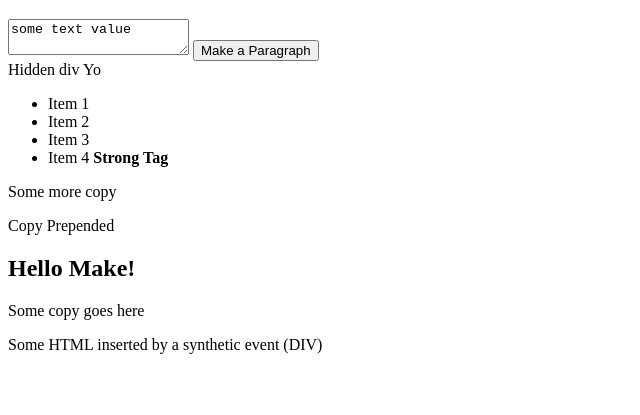
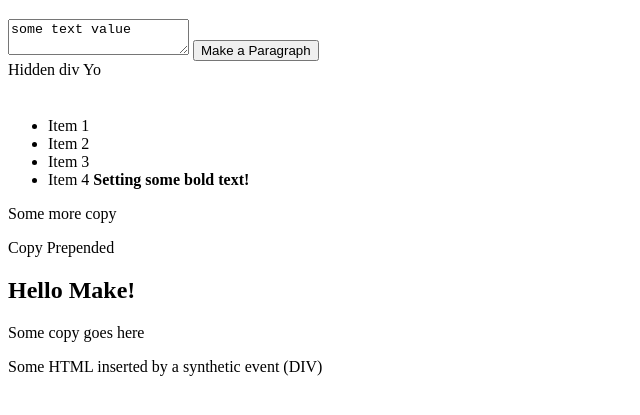
Before and after one commit to krschroeder/base-elem-js, a website with bundled scripts: page src/html/index.html in a window 1280 px wide. Shown: the part 61-476 px from the top of the page, without its empty margins (0-640 px from the left). Built offline with nearby package versions, Linux system fonts and the light colour scheme.

Commit message:
refactor some reducing some redundancy. Get string values of html and text

```diff
--- a/package.json
+++ b/package.json
@@ -1,6 +1,6 @@
 {
   "name": "base-elem-js",
-  "version": "1.3.0",
+  "version": "1.3.1",
   "description": "A super light weight package for querying the DOM, adding event listeners, removing them, making and manipulating elements and more.",
   "homepage": "https://github.com/krschroeder/base-elem-js#readme",
   "bugs": {
--- a/src/html/index.html
+++ b/src/html/index.html
@@ -13,7 +13,7 @@
             <textarea id="pinput" type="text" placeholder="Enter in paragraph HTML" >some text value</textarea>
             <button>Make a Paragraph</button>
         </div>
-        <div class="hidden" data-something="something" hidden>Hidden div Yo</div>
+        <div class="hidden" data-something="something in the way" hidden>Hidden div Yo</div>
         <ul>
             <li>Item 1</li>
             <li>Item 2</li>
--- a/src/js/core/BaseElem.ts
+++ b/src/js/core/BaseElem.ts
@@ -43,12 +43,7 @@ class BaseElem {
             this.elem = [...selector.elem];
         } else {
             //not checking type for HTMLElement[]
-            if (isArr(selector)) {
-
-                this.elem = selector;
-            } else {
-                this.elem = [selector];
-            }
+            this.elem = isArr(selector) ? selector : [selector];
         }
         return this;
     }
@@ -58,6 +53,31 @@ class BaseElem {
         while (elem = this.elem[i]) {
             fn(elem, i++);
         }
+    }
+
+    #strOrObj <T>(attrs: T, fn: (elem: HTMLElement, attrs: T) => string = () => ''): string {
+
+        if (typeof attrs === 'string') {
+            const elem = this.elem[0] as HTMLElement;
+            return fn(elem, attrs);
+        } else {
+            this.#iterate(elem => fn(elem, attrs));
+        }
+        return '';
+    }
+
+    #content(fn:(content: string) => string | Node | ChildNode[], content?: string) {
+        if (content) {
+            this.#iterate((elem: HTMLElement) => {
+                empty(elem);
+                const nodes = fn(content);
+                isArr(nodes) ? elem.append(...nodes): elem.append(nodes);
+            });
+        } else {
+            // return copy
+            return this.elem[0];
+        }
+        return null;
     }
 
     find(selector: string, filter?: (elem: any, i: number) => boolean): BaseElem {
@@ -94,12 +114,9 @@ class BaseElem {
     css(attrs: string): string;
     css(attrs: Partial<CSSProperties>): BaseElem;
     css(attrs: Partial<CSSProperties> | string): string | BaseElem {
-        if (typeof attrs === 'string') {
-            const elem = this.elem[0] as HTMLElement;
-            return css(elem, attrs);
-        } else {
-            this.#iterate(elem => css(elem, attrs));
-        }
+
+        const val = this.#strOrObj(attrs, css);
+        if (val) return val;
         return this;
     }
 
@@ -133,15 +150,8 @@ class BaseElem {
     attr(attrs: string): string;
     attr(attrs: Record<string,string> ): BaseElem;
     attr(attrs: Record<string,string> | string): BaseElem | string {
-
-        if (typeof attrs === 'string') {
-            const elem = isArr(this.elem) ? this.elem[0] : this.elem;
-            return attr(elem as HTMLElement, attrs);
-
-        } else {
-            this.#iterate(elem => attr(elem as HTMLElement, attrs));
-        }
-
+        const val = this.#strOrObj(attrs, attr);
+        if (val) return val;
         return this;
     }
 
@@ -162,27 +172,31 @@ class BaseElem {
         this.#iterate((elem: HTMLElement) => {
             const elems = (typeof html === 'string' ? htmlParse(html) : isArr(html) ? html : [html]) as HTMLElement[];
 
-            if (method === 'append') elem.append(...elems);
-            if (method === 'prepend') elem.prepend(...elems);
-            if (method === 'after') elem.after(...elems);
-            if (method === 'before') elem.before(...elems);
+            if (method === 'append')    elem.append(...elems);
+            if (method === 'prepend')   elem.prepend(...elems);
+            if (method === 'after')     elem.after(...elems);
+            if (method === 'before')    elem.before(...elems);
         });
         return this;
     }
 
-    html(html: string): BaseElem {
-        this.#iterate((elem: HTMLElement) => {
-            empty(elem);
-            elem.append(...htmlParse(html));
-        });
+    html(): string;
+    html(html: string): BaseElem;
+    html(html?: string): BaseElem | string {
+
+        const retEl = this.#content(htmlParse, html);
+        if (retEl) return (retEl as HTMLElement).innerHTML.trim();
+
         return this;
     }
 
-    text(text: string): BaseElem {
-        this.#iterate((elem: HTMLElement) => {
-            empty(elem);
-            elem.append(new Text(text));
-        });
+    text(): string;
+    text(text: string): BaseElem;
+    text(text?: string): BaseElem | string {
+
+        const retEl = this.#content((text: string) => new Text(text), text);
+        if (retEl) return (retEl as HTMLElement).textContent.trim();
+
         return this;
     }
 
@@ -192,6 +206,7 @@ class BaseElem {
         delegateEl: string = null,
         config: boolean | AddEventListenerOptions = false
     ): BaseElem {
+
         if (isArr(evtName)) {
             for (const evName of evtName) {
                 this.#iterate((elem: SelectorElem) => on(elem, evName, fn, delegateEl, config));
--- a/src/js/tests.ts
+++ b/src/js/tests.ts
@@ -15,10 +15,18 @@ $h1.css({color: 'green'});
 
 
 
-const $behidden = $be('.hidden').css({display: 'block'}).attr({hidden: null});
+const $behidden = $be('.hidden').css({display: 'flex', height: '40px'}).attr({hidden: null});
+const $ul = $be('ul');
 
-console.log(bes.isHidden($behidden.elem[0] as HTMLElement),$behidden.css('display'), $behidden.attr('data-something'));
-console.log('has "what" class',$be('ul').find('li').hasClass('what'));
+console.log(
+    bes.isHidden($behidden.elem[0] as HTMLElement),
+    `css display: ${$behidden.css('display')}`,
+    `data attr: ${$behidden.attr('data-something')}`
+);
+
+// $behidden.css({display: null})
+
+console.log('has "what" class',$ul.find('li').hasClass('what'));
 
 const div = bes.make('div', {id: 'test', className: 'test'}, '<h2>Hello Make!</h2><p>Some copy goes here</p>');
 const $div = $be(div);
@@ -37,7 +45,10 @@ $div.on('[syntheticEvent]', (ev: Event, elem: HTMLDivElement) => {
 
 }).trigger('[syntheticEvent]')
 
-const $li = $be('ul').find('li');
+const $li = $ul.find('li');
+
+console.log('ul HTML',$ul.text());
+$ul.find('strong').text('Setting some bold text!');
 
 const $liWhat = $li.filter((elem, i) => bes.hasClass(elem, 'what'));
 
```
Also changed, not shown: readme.md, 1 other file.
